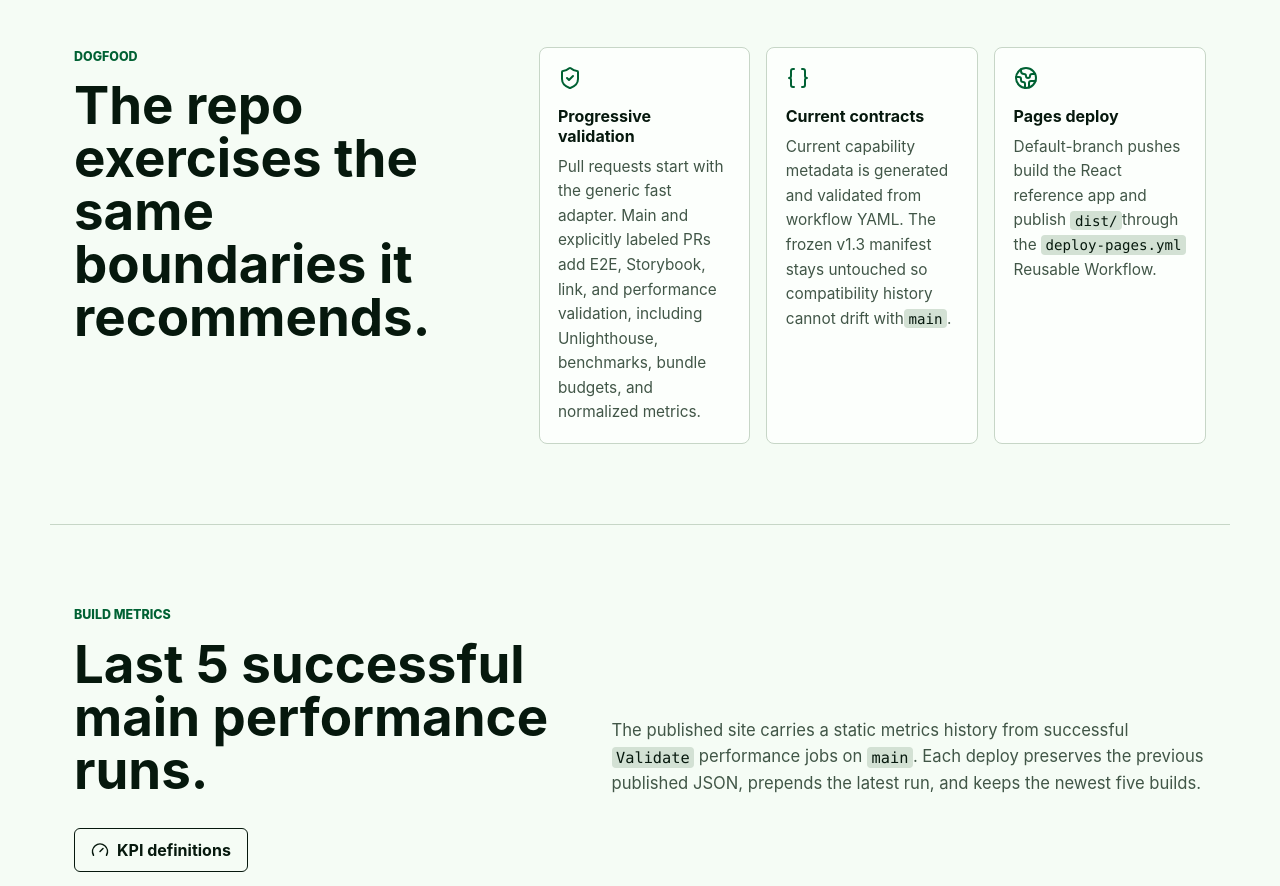
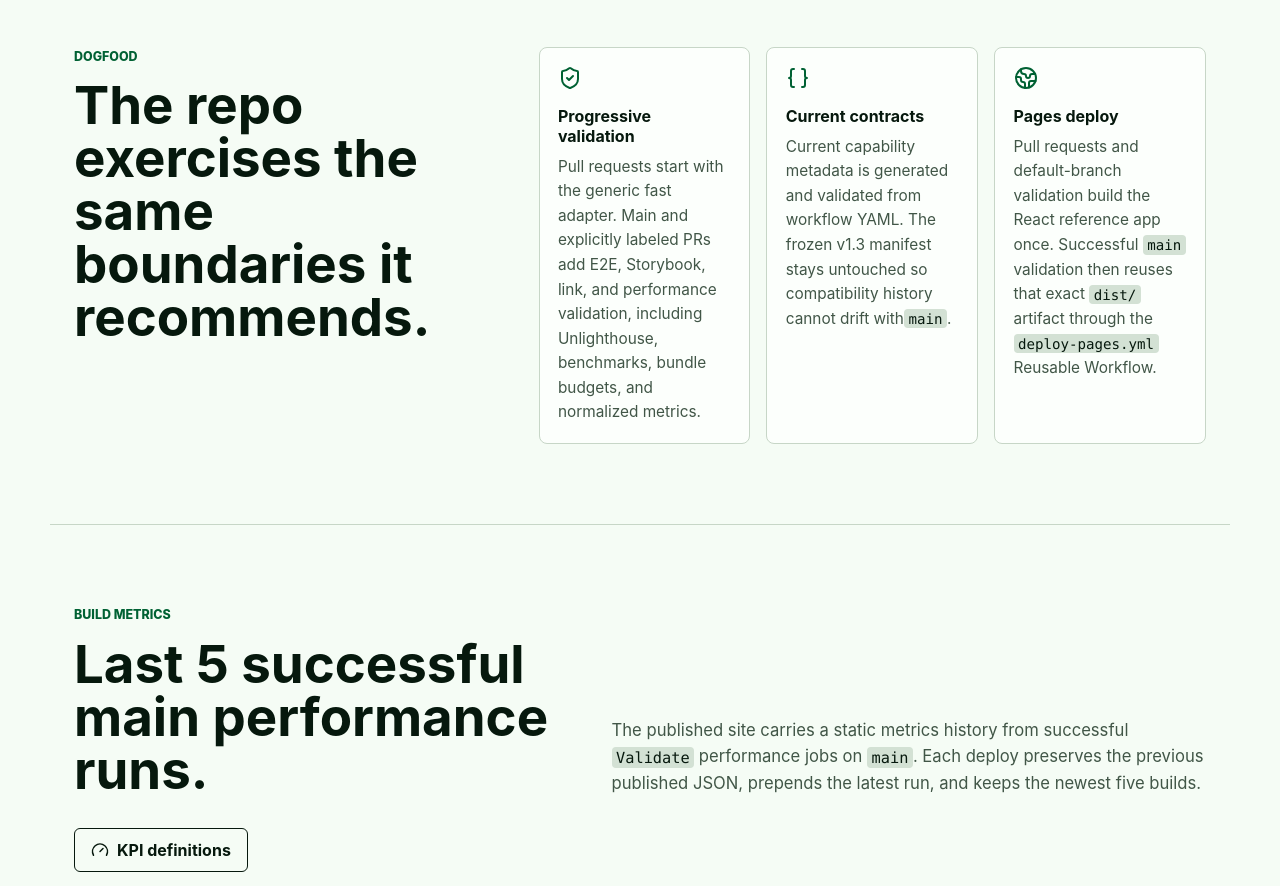
Before and after one commit to moritzbrantner/reusable-workflows, a React (Vite) app: page / in a window 1280 px wide. Shown: the part 3560-4446 px from the top of the page. Built offline with nearby package versions, Linux system fonts and the light colour scheme.

Commit message:
Describe Pages artifact reuse in reference UI

```diff
--- a/src/pages/HomePage.tsx
+++ b/src/pages/HomePage.tsx
@@ -235,9 +235,9 @@ export function HomePage() {
                   <Globe2 aria-hidden="true" />
                   <h3>Pages deploy</h3>
                   <p>
-                    Default-branch pushes build the React reference app and publish{" "}
-                    <code>dist/</code>
-                    through the <code>deploy-pages.yml</code> Reusable Workflow.
+                    Pull requests and default-branch validation build the React reference app once.
+                    Successful <code>main</code> validation then reuses that exact <code>dist/</code>{" "}
+                    artifact through the <code>deploy-pages.yml</code> Reusable Workflow.
                   </p>
                 </CardContent>
               </Card>
```
